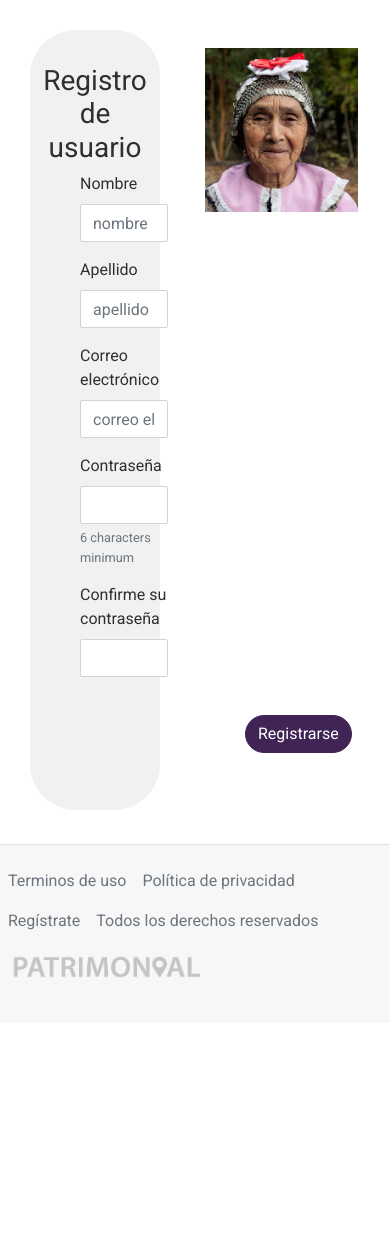
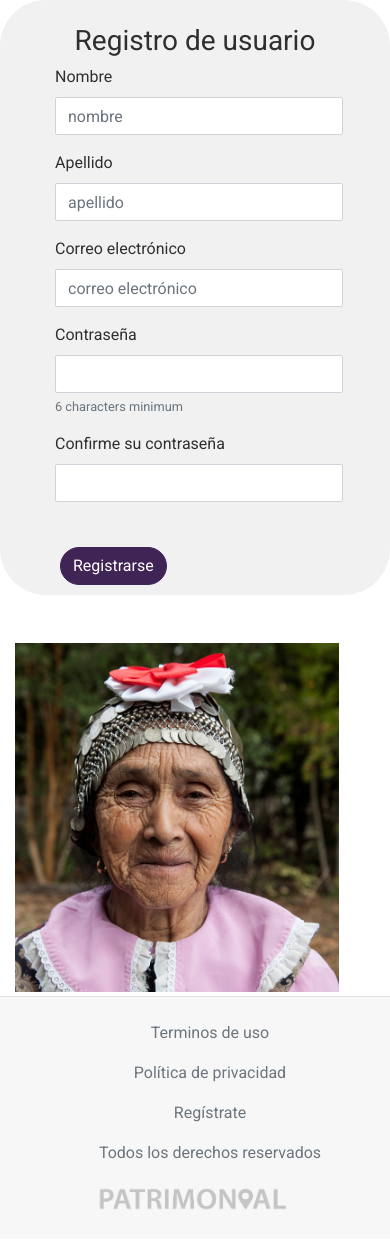
Before and after one commit to appwebd/rails-batch-638-proyecto-patrimonio-cultural, a Rails app: page /users/sign_up in a window 390 px wide. Shown: the part 57-1300 px from the top of the page. Before the commit the page ends 1084 px from the top, so only its background shows below. Run offline with Rails 7, Linux system fonts and the light colour scheme; data that the repository does not hold is empty; style sheets or scripts are compiled from the project's sources; some libraries are stand-ins or nearby versions.

Commit message:
Se agrega css respponsive
Se agrega media queries para responsive

```diff
--- a/src/app/assets/stylesheets/application.scss
+++ b/src/app/assets/stylesheets/application.scss
@@ -25,7 +25,7 @@ body {
 }
 
 .mapStyle {
-  width:100%;
+  width: 100%;
   height: 600px;
 }
 
@@ -34,11 +34,8 @@ body {
 }
 
 .patrimonial_card {
-
   border-radius: 46px;
   background: #F1F1F1;
-  margin:30px;
-  padding:10px;
 }
 
 .form-inputs {
@@ -61,3 +58,21 @@ body {
 .imagen_patrimonio {
   width: 90%;
 }
+
+@media(max-width: 992px) {
+  .desktop-br {
+    display: inline;
+  }
+  .mobile-br {
+    display: none;
+  }
+}
+
+@media(max-width: 576px) {
+  .desktop-br {
+    display: inline;
+  }
+  .mobile-br {
+    display: none;
+  }
+}
--- a/src/app/assets/stylesheets/components/_footer.scss
+++ b/src/app/assets/stylesheets/components/_footer.scss
@@ -1,3 +1,97 @@
 footer {
   background: #F7F7F7;
 }
+
+.footer-item {
+  text-align: left;
+}
+
+@media(min-width: 993px) {
+  .footer {
+    text-align: center;
+  }
+  .footer-item {
+    text-align: left;
+  }
+  .nav {
+    display: flex;
+    flex-wrap: wrap;
+    padding-left: 0;
+    margin-bottom:0;
+    list-style: none;
+  }
+  .flex-column {
+    flex-direction: row !important;
+    margin-left:20px;
+  }
+}
+
+@media(max-width: 992px) {
+  .footer {
+    text-align: center;
+  }
+  .footer-item {
+    text-align: left;
+  }
+  .nav {
+    display: flex;
+    flex-wrap: wrap;
+    padding-left: 0;
+    margin-bottom:0;
+    list-style: none;
+  }
+  .flex-column {
+    flex-direction: column !important;
+    margin-left:30px;
+  }
+}
+
+@media(max-width: 576px) {
+  .footer {
+    text-align: center;
+  }
+
+  .footer-item {
+    text-align: center;
+  }
+
+  .nav {
+    display: inline-block;
+    flex-wrap: wrap;
+    padding-left: 0;
+    margin-bottom:0;
+    list-style: none;
+  }
+
+  .flex-column {
+    flex-direction: column !important;
+    margin-left:30px;
+  }
+}
+
+@media(max-width: 540px) {
+  .footer {
+    text-align: center;
+  }
+
+  .footer-item {
+    text-align: center;
+  }
+
+  .nav {
+    display: inline-block;
+    flex-wrap: wrap;
+    padding-left: 0;
+    margin-bottom:0;
+    list-style: none;
+  }
+  .nav-link {
+    width:100%;
+    text-align: center;
+  }
+  .flex-column {
+    flex-direction: column !important;
+    margin-left:30px;
+    width:100%;
+  }
+}
--- a/src/app/assets/stylesheets/components/_index.scss
+++ b/src/app/assets/stylesheets/components/_index.scss
@@ -8,3 +8,4 @@
 @import "map";
 @import "navbar";
 @import "tags";
+@import "thumbnail";
--- a/src/app/assets/stylesheets/components/_navbar.scss
+++ b/src/app/assets/stylesheets/components/_navbar.scss
@@ -18,3 +18,24 @@
 .titulo {
   width: 280px;
 }
+
+
+@media(max-width: 992px) {
+  .nav {
+    display: flex;
+    flex-wrap: wrap;
+    padding-left: 0;
+    margin-bottom:0;
+    list-style: none;
+  }
+}
+
+@media(max-width: 576px) {
+  .nav {
+    display: inline-block;
+    flex-wrap: wrap;
+    padding-left: 0;
+    margin-bottom:0;
+    list-style: none;
+  }
+}
--- /dev/null
+++ b/src/app/assets/stylesheets/components/_thumbnail.scss
@@ -0,0 +1,8 @@
+.img-thumbnail-patrimonios {
+  padding: 0.25rem;
+  background-color: #F4F4F4;
+  border: 1px solid #dee2e6;
+  border-radius: 2px;
+  max-width: 100%;
+  height: 95px;
+}
--- a/src/app/helpers/application_helper.rb
+++ b/src/app/helpers/application_helper.rb
@@ -9,7 +9,7 @@ module ApplicationHelper
 
   def header_page(icon, title)
     raw "<div class='row'>
-             <div class='col'>
+             <div class='col-sm-12 col-md-12 col-lg-12'>
                 <h2><em class=\"#{icon}\"></em> &nbsp; #{title}</h2>
                 <hr>
              </div>
@@ -17,11 +17,11 @@ module ApplicationHelper
   end
 
   def raw_row_col_begin
-    raw '<div class="row"><div class="col">'
+    raw '<div class="row"><div class="col-sm-12 col-md-12 col-lg-12">'
   end
 
   def raw_row_col_begin_card
-    raw '<div class="row"><div class="col patrimonial_card">'
+    raw '<div class="row"><div class="col-sm-12 col-md-12 col-lg-12 patrimonial_card">'
   end
 
   def raw_row_col_end
--- a/src/app/views/devise/registrations/new.html.erb
+++ b/src/app/views/devise/registrations/new.html.erb
@@ -1,6 +1,6 @@
   <div class="container">
     <div class="row">
-      <div class="col-4 patrimonial_card">
+      <div class="col-sm-4 col-md-4 col-lg-4 patrimonial_card">
         <br>
           <h3 class="text-center">Registro de usuario</h3>
 
@@ -31,17 +31,15 @@
                         label: 'Confirme su contraseña',
                         required: true,
                         input_html: { autocomplete: "new-password" } %>
+            <br/>
+            <%= f.button :submit, "Registrarse", class: "btn btn-primary button_rounded" %>
           </div>
 
-          <div class="form-actions">
-            <%= f.button :submit, "Registrarse", class: "btn btn-primary button_rounded" %>
-          </div>
-          <br>
 
         <% end %>
 
     </div>
-    <div class="col">
+    <div class="col-sm-8 col-md-8 col-lg-8">
       <br>
       <br>
         <%= imagen_random %>
--- a/src/app/views/devise/sessions/new.html.erb
+++ b/src/app/views/devise/sessions/new.html.erb
@@ -1,7 +1,7 @@
 <br>
 <div class="container">
   <div class="row">
-    <div class="col-4 patrimonial_card">
+    <div class="col-sm-4 patrimonial_card">
       <br>
       <br>
           <h3 class="text-center">Inicio de sesión</h3>
@@ -33,7 +33,7 @@
 
 
     </div>
-    <div class="col">
+    <div class="col-sm-8">
       <br>
       <br>
       <%= imagen_random %>
--- a/src/app/views/pages/home.html.erb
+++ b/src/app/views/pages/home.html.erb
@@ -1,8 +1,8 @@
 <div class="container">
   <div class="row">
-    <div class="col-4">
+    <div class="col-sm-4 col-md-4 col-lg-4">
       <br>
-      <h1>A dónde vas<br>a viajar?</h1><br>
+      <h1>A dónde vas <br class="mobile-br"> a viajar?</h1><br>
       <p class="text-justify"> Chile al alcance de todos. <br>
         Conoce el capital cultural de la mano de sus personajes y de impresionantes paisajes.</p>
       <br>
@@ -19,7 +19,7 @@
 
     </div>
 
-    <div class="col">
+    <div class="col-sm-8 col-md-8">
 
       <div id="map"
            class="mapStyle"
--- a/src/app/views/pages/resultado.html.erb
+++ b/src/app/views/pages/resultado.html.erb
@@ -1,8 +1,8 @@
 <div class="container">
   <div class="row">
-    <div class="col-4">
+    <div class="col-sm-4 col-md-4 col-lg-4">
       <br>
-      <h1>A dónde vas<br>a viajar?</h1><br>
+      <h1>A dónde vas <br class="mobile-br"> a viajar?</h1><br>
       <br>
 
       <% @patrimonios.each do |patrimonio| %>
@@ -27,8 +27,8 @@
       <% end %>
 
     </div>
-    <div class="col">
 
+    <div class="col-sm-8 col-md-8 col-lg-8">
       <div id="map"
            class="mapStyle"
            data-markers="<%= @markers.to_json %>"
--- a/src/app/views/patrimonios/new.html.erb
+++ b/src/app/views/patrimonios/new.html.erb
@@ -1,7 +1,7 @@
 <div class="container">
   <br/>
   <div class="row">
-    <div class="col">
+    <div class="col-sm-12 col-md-12 col-lg-12">
       <%= image_tag "logo_footer.png", class: " titulo"  %>
     </div>
   </div>
@@ -10,7 +10,7 @@
 
   <br/><br/>
   <div class="row">
-    <div class="col">
+    <div class="col-sm-12 col-md-12 col-lg-12">
 
       <%= render 'form', patrimonio: @patrimonio %>
 
--- a/src/app/views/shared/_footer.html.erb
+++ b/src/app/views/shared/_footer.html.erb
@@ -1,16 +1,14 @@
-<footer class="d-flex flex-wrap justify-content-between align-items-center py-3 my-1 border-top">
-  <ul class="nav  justify-content-begin">
+<footer class="d-flex flex-wrap justify-content-between py-3 my-1 border-top">
+  <ul class="nav flex-column">
     <%= link_to "Terminos de uso", '/terminos-de-uso', class: "nav-link px-2 text-muted" %>
     <%= link_to "Política de privacidad", '/politica-de-privacidad', class: "nav-link px-2 text-muted" %>
     <%#= link_to "Contacto", '/contacto', class: "nav-link px-2 text-muted" %>
     <%= link_to "Regístrate", new_user_session_path, class: "nav-link px-2 text-muted" %>
     <%= link_to "Todos los derechos reservados", '#', class: "nav-link px-2 text-muted" %>
-
   </ul>
-  <p class="nav-link px-2 text-muted navbar-brand">
-    <%= link_to "/", class: "navbar-brand" do %>
+  <div class="nav-link px-2 text-muted navbar-brand footer-item flex-column">
+    <%= link_to "/", class: "navbar-brand " do %>
       <%= image_tag "logo_footer.png", class: "logo" %>
-
     <% end %>
-  </p>
+  </div>
 </footer>
```
Also changed, not shown: src/app/views/patrimonios/show.html.erb (+23 -3 lines).
